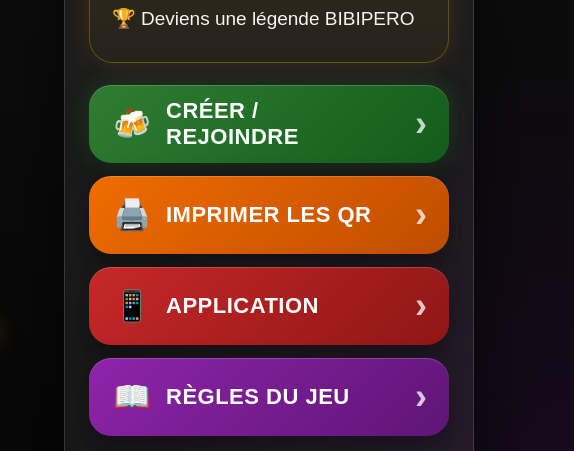
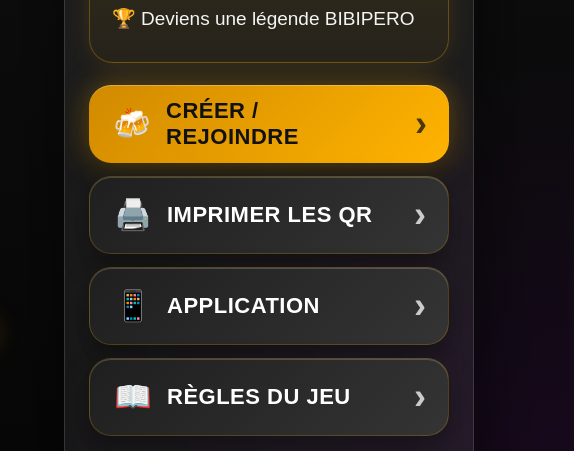
Before and after one commit to guillaumeaudrey/BIBIPERO-TV, a website: page index.html in a window 1280 px wide. Shown: the part 262-713 px from the top of the page, 706-1280 px from the left. Drawn offline with Linux system fonts and the light colour scheme.

Commit message:
fix interface menu btnstilte

```diff
--- a/index.html
+++ b/index.html
@@ -164,16 +164,37 @@
 }
 
 .join{
-  background:linear-gradient(135deg,#2e7d32,#135d1a)!important;
+  background:linear-gradient(135deg,#d18a00,#ffb300)!important;
+
+  color:#111!important;
+
   box-shadow:
-    inset 0 1px 0 rgba(255,255,255,.18),
-    0 0 24px rgba(46,125,50,.38),
+    inset 0 1px 0 rgba(255,255,255,.25),
+    0 0 30px rgba(255,179,0,.35),
     0 12px 28px rgba(0,0,0,.36)!important;
 }
 
-.qr{ background:linear-gradient(135deg,#ef6c00,#bf4d00)!important; }
-.app{ background:linear-gradient(135deg,#c62828,#8f1616)!important; }
-.rules{ background:linear-gradient(135deg,#8e24aa,#5e1576)!important; }
+.join:hover{
+  box-shadow:
+    inset 0 1px 0 rgba(255,255,255,.25),
+    0 0 45px rgba(255,179,0,.55),
+    0 12px 28px rgba(0,0,0,.36)!important;
+}
+
+.qr,
+.app,
+.rules{
+
+  background:
+    linear-gradient(
+      135deg,
+      #1f1f1f,
+      #343434
+    )!important;
+
+  border:
+    1px solid rgba(255,179,0,.22);
+}
 
 .info-row{
   display:grid;
```
